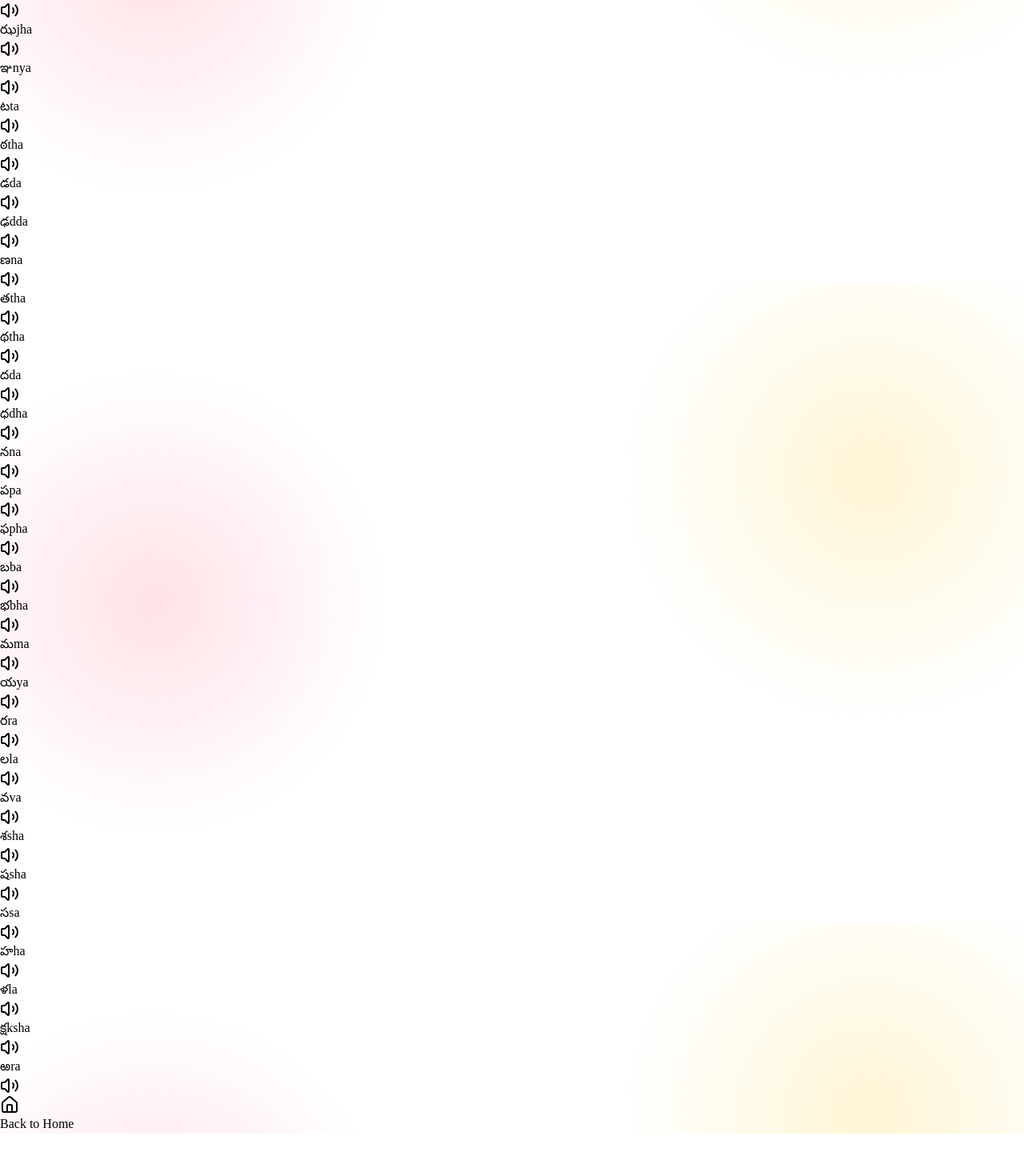
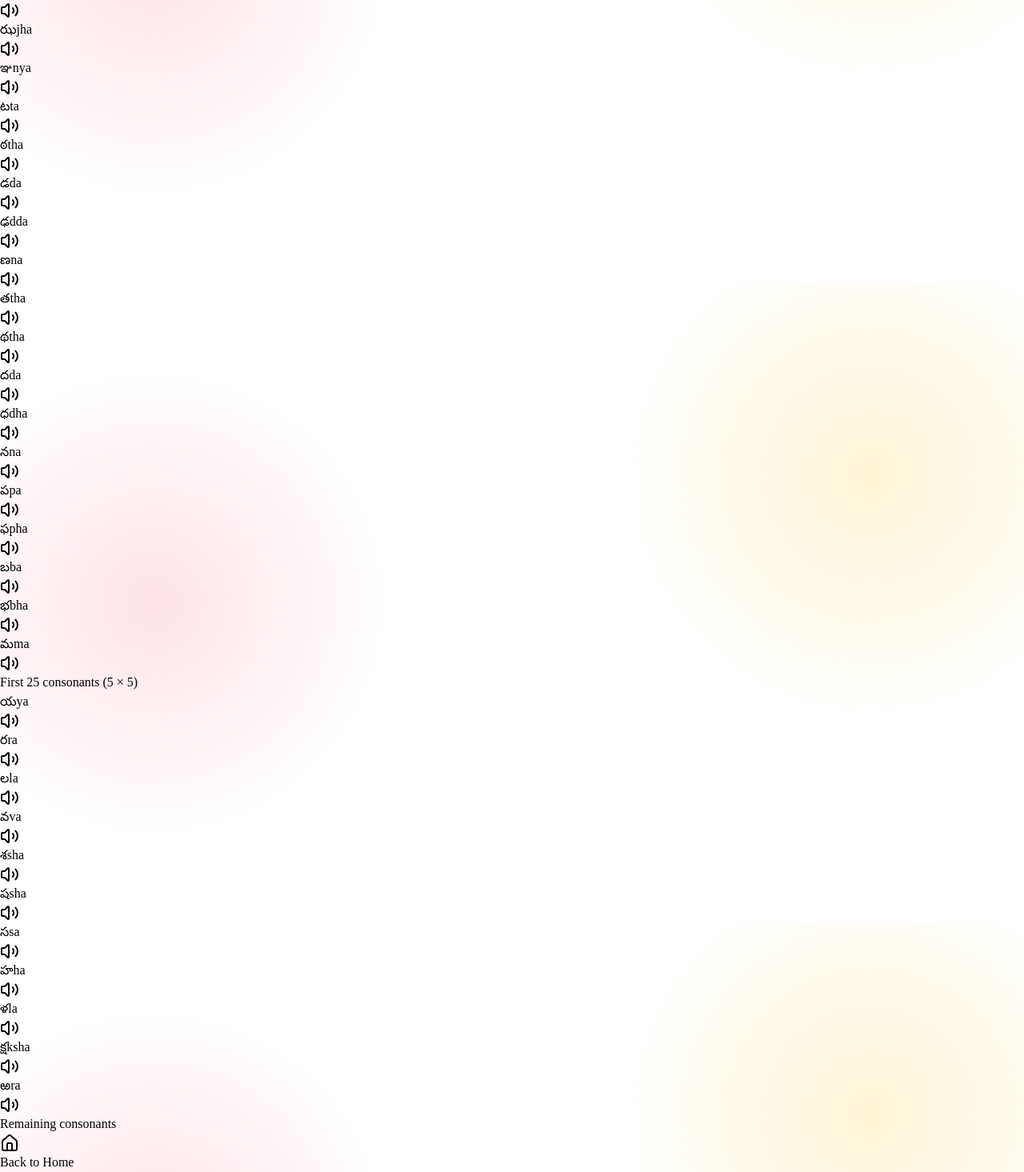
Before and after one commit to Pavankumar1555/LearnTelugword, a React (Vite) app in the folder client/: page /letters in a window 1280 px wide. Shown: the part 1247-2712 px from the top of the page at 80% size. Before the commit the page ends 2664 px from the top, so only its background shows below. Built offline with nearby package versions, Linux system fonts and the light colour scheme.

Commit message:
Update consonant display layout
Refactor consonant display to show first 25 in a 5x5 grid and the rest normally.

```diff
--- a/client/src/pages/Letters.tsx
+++ b/client/src/pages/Letters.tsx
@@ -174,6 +174,11 @@ export default function Letters() {
   });
   const [displayedResult, setDisplayedResult] = useState<string>("");
   const [clickedHalluIndex, setClickedHalluIndex] = useState<number | null>(null);
+
+  // show first 25 consonants in a 5x5 grid, rest rendered below normally
+  const FIRST_CONSONANT_COUNT = 25;
+  const firstConsonants = TELUGU_ALPHABET.consonants.slice(0, FIRST_CONSONANT_COUNT);
+  const restConsonants = TELUGU_ALPHABET.consonants.slice(FIRST_CONSONANT_COUNT);
 
   // Initialize on mount to fix reload issues
   useEffect(() => {
@@ -1083,8 +1088,12 @@ export default function Letters() {
               <Sparkles className="text-sky-500" />
               Consonants (హల్లులు)
             </h2>
-            <div className="grid grid-cols-2 sm:grid-cols-4 md:grid-cols-6 lg:grid-cols-8 gap-5">
-              {(TELUGU_ALPHABET?.consonants || []).map((l) => (
+
+            {/* First 25 consonants: fixed 5x5 grid (keeps 5 columns; horizontally scrolls on very small screens) */}
+            <div className="mb-6">
+              <div className="overflow-auto -mx-2 px-2">
+                <div className="grid grid-cols-5 gap-5 w-max min-w-full">
+                  {firstConsonants.map((l) => (
                     <motion.div
                       key={l.char}
                       whileHover={{ y: -5 }}
@@ -1097,6 +1106,30 @@ export default function Letters() {
                     </motion.div>
                   ))}
                 </div>
+              </div>
+              <div className="text-sm text-slate-500 mt-3 italic text-center">First 25 consonants (5 × 5)</div>
+            </div>
+
+            {/* Remaining consonants shown normally */}
+            {restConsonants.length > 0 && (
+              <div>
+                <div className="grid grid-cols-2 sm:grid-cols-4 md:grid-cols-6 lg:grid-cols-8 gap-5">
+                  {restConsonants.map((l) => (
+                    <motion.div
+                      key={l.char}
+                      whileHover={{ y: -5 }}
+                      className="bg-white p-6 rounded-2xl shadow-sm border border-sky-100 flex flex-col items-center gap-3 group transition-shadow hover:shadow-md cursor-pointer"
+                      onClick={() => speak(l.char, l.name)}
+                    >
+                      <span className="text-5xl font-bold text-slate-800 drop-shadow-sm">{l.char}</span>
+                      <span className="text-xs text-slate-400 uppercase tracking-widest font-bold">{l.name}</span>
+                      <Volume2 className="h-4 w-4 text-sky-400 opacity-0 group-hover:opacity-100 transition-opacity" />
+                    </motion.div>
+                  ))}
+                </div>
+                <div className="text-sm text-slate-500 mt-3 italic text-center">Remaining consonants</div>
+              </div>
+            )}
           </div>
         </div>
       )}
```
Lines whose indentation alone changed are shown as unchanged.
